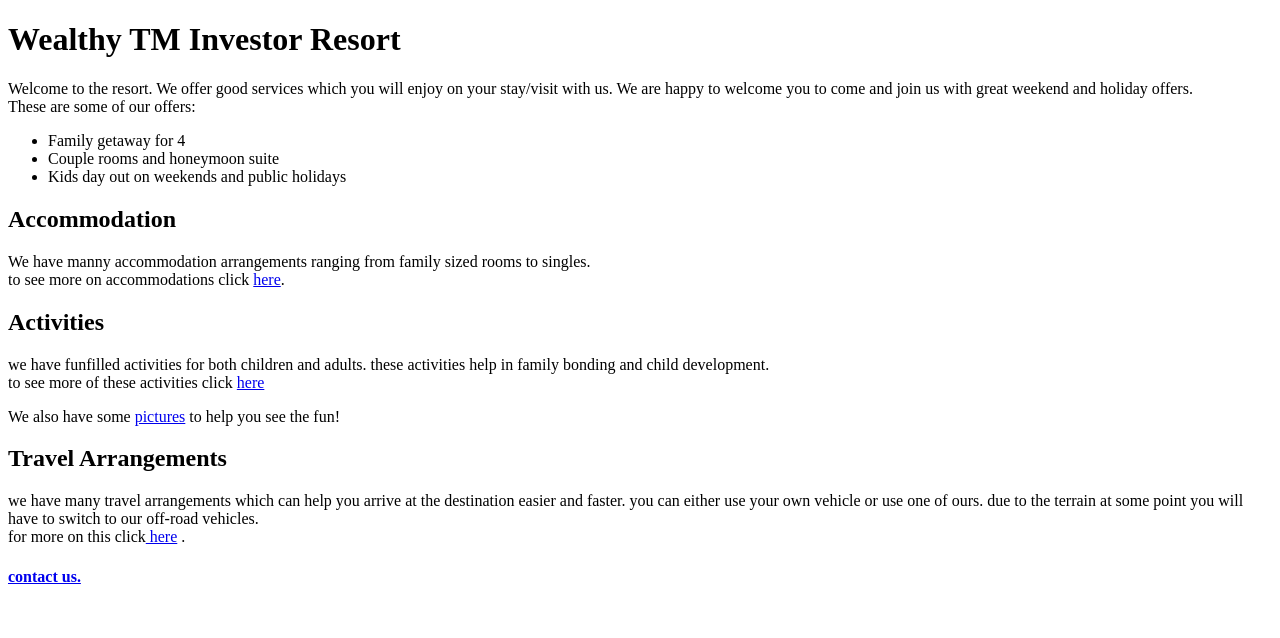
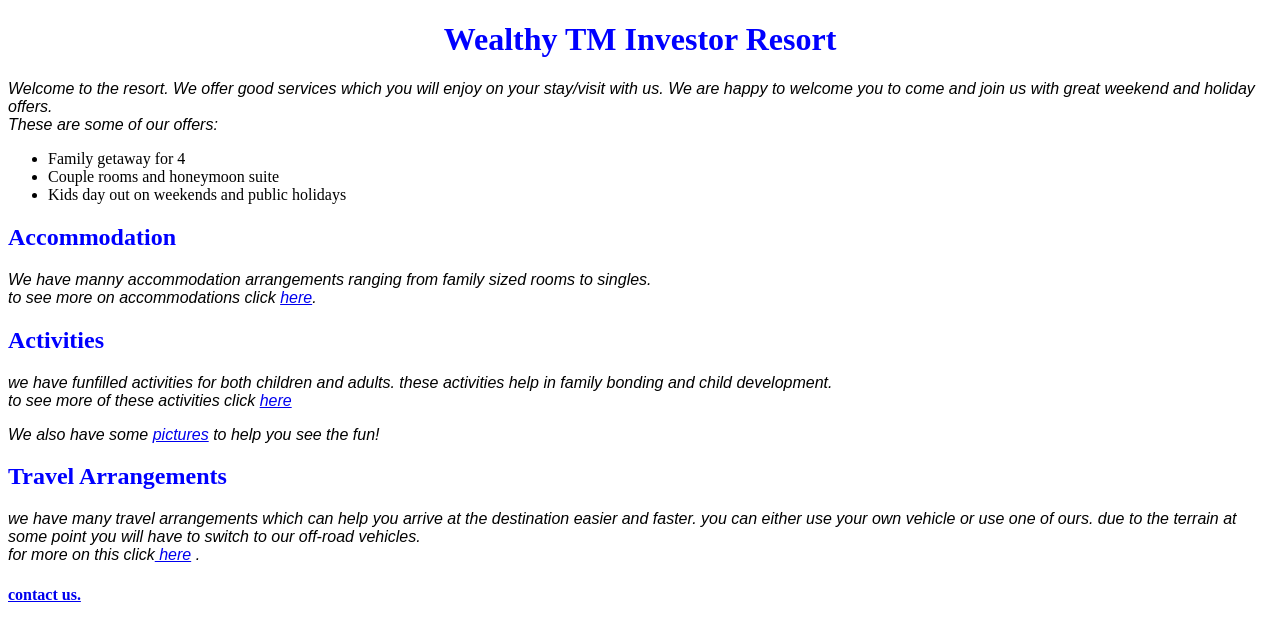
Before and after one commit to Okwonks/resort-page, a plain HTML site: page index.html in a window 1280 px wide. Drawn offline with Linux system fonts and the light colour scheme.

Commit message:
added css

```diff
--- a/css/style.css
+++ b/css/style.css
@@ -0,0 +1,14 @@
+h1 {
+  text-align: center;
+  color: blue;
+}
+
+h2,h4 {
+  text-align: left;
+  color: blue;
+}
+
+p {
+  font-family: sans-serif;
+  font-style: italic;
+}
```
Also changed, not shown: activities.html (+1 -0 lines), arrangements.html (+1 -0 lines), contact-info.html (+1 -0 lines), pictures.html (+1 -0 lines).
